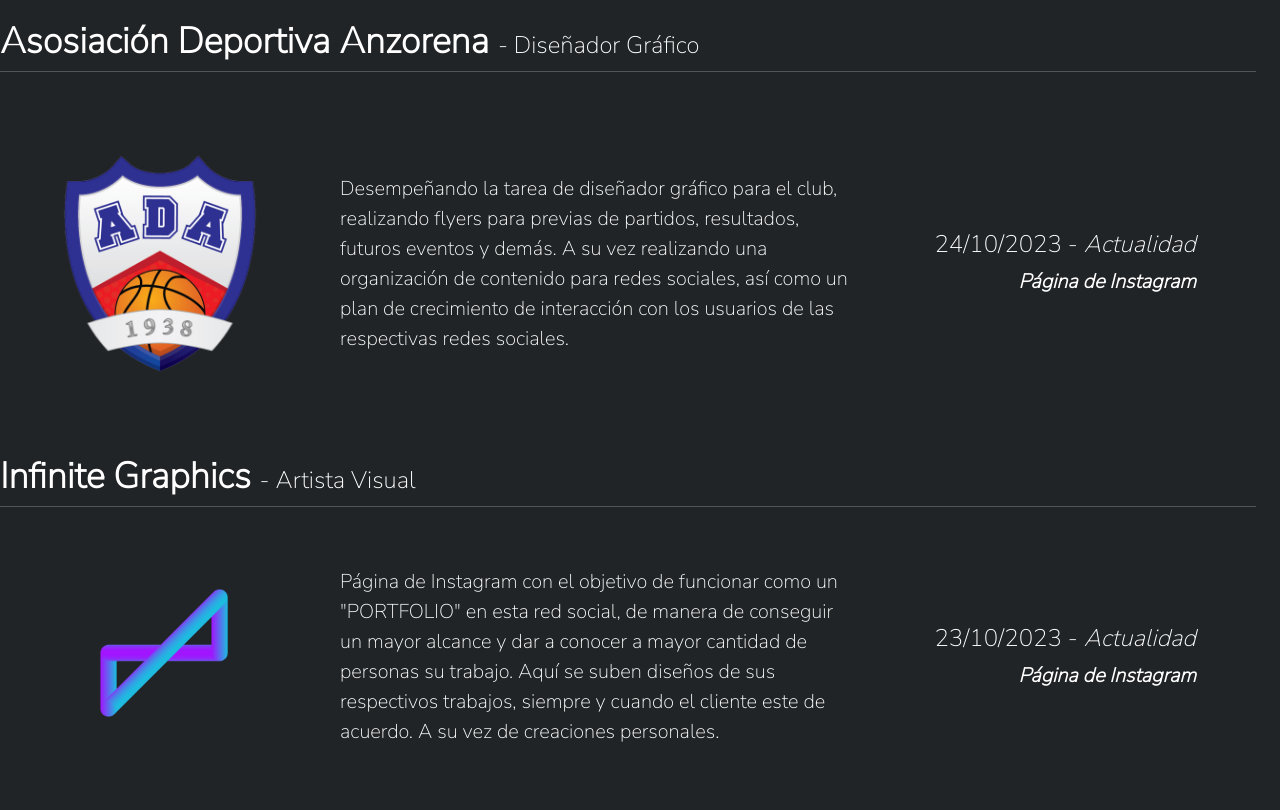
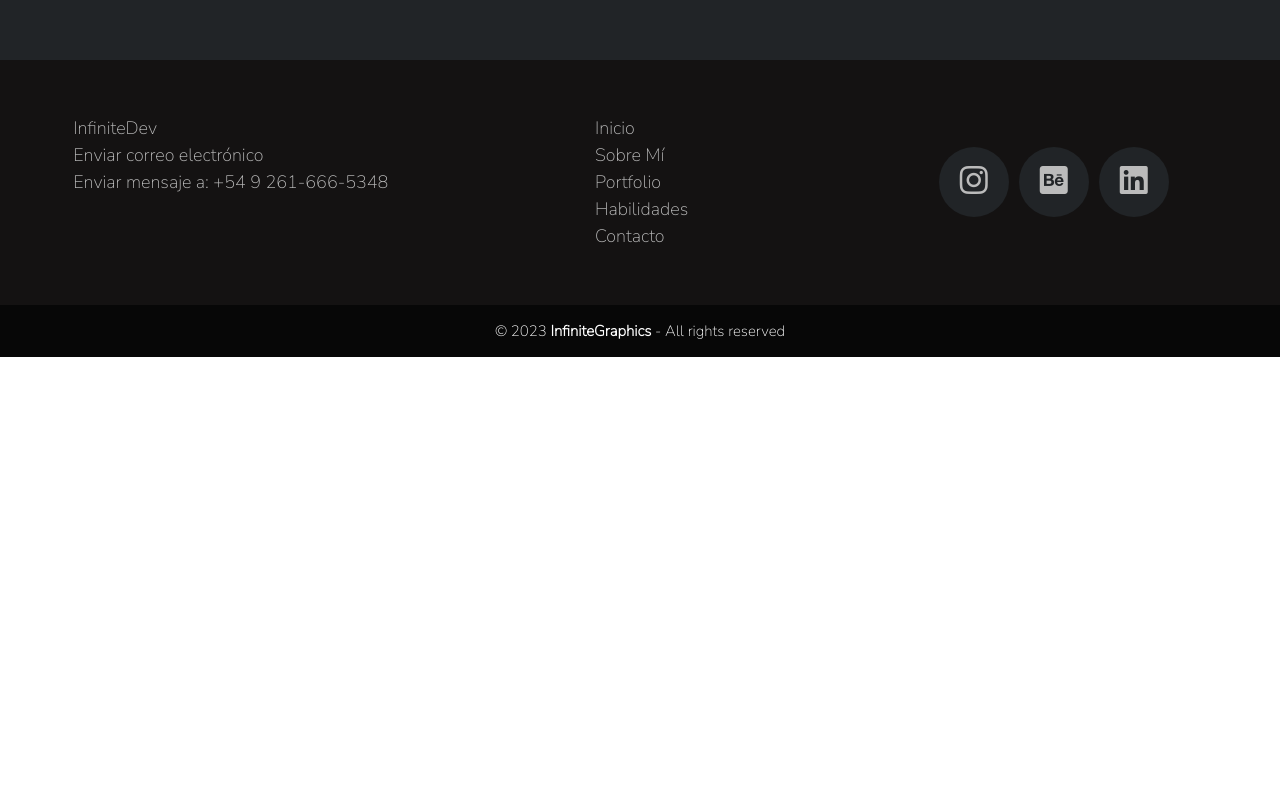
Before and after one commit to BautiCentorbi/PF-CENTORBI, a website: page pages/about.html in a window 1280 px wide. Shown: the part 2220-3030 px from the top of the page. After the commit the page ends 2577 px from the top, so only its background shows below. Drawn offline with nearby package versions, Linux system fonts and the light colour scheme.

Commit message:
BugFix 2.1

```diff
--- a/pages/about.html
+++ b/pages/about.html
@@ -193,48 +193,6 @@
                         </div>
                     </div>
                 </div>
-                <div class="col-12">
-                    <div class="company">
-                        <h3>
-                            <span>Asosiación Deportiva Anzorena </span>
-                            -  Diseñador Gráfico
-                        </h3>
-                    </div>
-                    <div class="experience-container">
-                        <img src="../multimedia/img/Anzorena.png" alt="Logo de Asociación Deportiva Anzorena, club donde se practica el deporte de básquet.">
-                        <p>
-                            Desempeñando la tarea de diseñador gráfico para el club, realizando flyers para previas de partidos, resultados, futuros eventos y demás. A su vez realizando una organización de contenido para redes sociales, así como un plan de crecimiento de interacción con los usuarios de las respectivas redes sociales.
-                        </p>
-                        <div class="right-experience">
-                            <h4>
-                                24/10/2023 -
-                                <em>Actualidad</em>
-                            </h4>
-                            <a href="https://www.instagram.com/clubanzorena/" target="_blank">Página de Instagram</a>
-                        </div>
-                    </div>
-                </div>
-                <div class="col-12">
-                    <div class="company">
-                        <h3>
-                            <span>Infinite Graphics </span>
-                            -  Artista Visual
-                        </h3>
-                    </div>
-                    <div class="experience-container">
-                        <img src="../multimedia/img/Logo InfiniteGraphics.png" alt="Logo de InfiniteGraphics, página de instagram donde el creador de este sitio web publica sus diseños para que todo el público pueda observar su trabajo.">
-                        <p>
-                            Página de Instagram con el objetivo de funcionar como un "PORTFOLIO" en esta red social, de manera de conseguir un mayor alcance y dar a conocer a mayor cantidad de personas su trabajo. Aquí se suben diseños de sus respectivos trabajos, siempre y cuando el cliente este de acuerdo. A su vez de creaciones personales.
-                        </p>
-                        <div class="right-experience">
-                            <h4>
-                                23/10/2023 -
-                                <em>Actualidad</em>
-                            </h4>
-                            <a href="https://www.instagram.com/infinite_grphcs/" target="_blank">Página de Instagram</a>
-                        </div>
-                    </div>
-                </div>
             </div>
         </section>
     </main>
```
